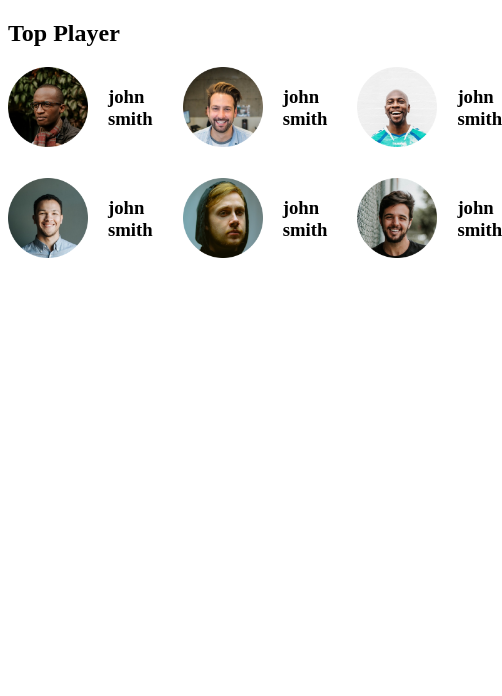
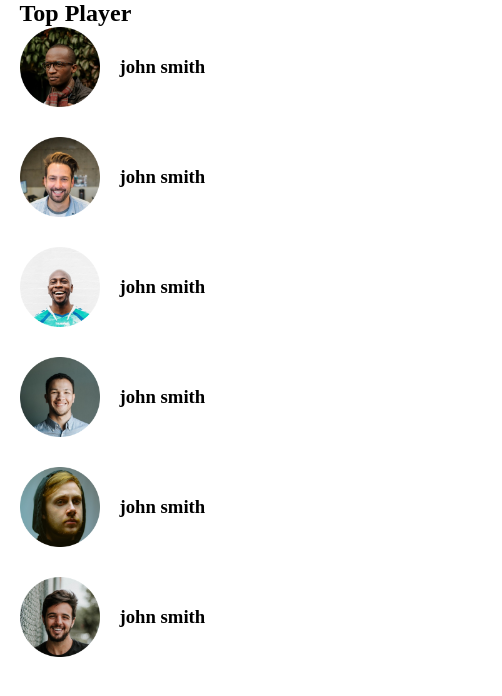
Before and after one commit to bonosree104/module-8-css-RESPONSIVE-website-, a plain HTML site: page index.html in a window 390 px wide. Shown: the whole page, 502 px wide, since content can reach past the window. Drawn offline with Linux system fonts and the light colour scheme.

Commit message:
my commited

```diff
--- a/style.css
+++ b/style.css
@@ -1,3 +1,13 @@
+*{
+  margin: 0;
+  padding: 0;
+}
+main{
+    width: 1200px;
+    max-width: 90%;
+    margin: 0 auto;
+}
+
 .top-player{
     display: grid;
     grid-template-columns: repeat(3, 1fr);
@@ -5,8 +15,20 @@
 }
 .player{
     display: flex;
+    align-items: center;
 }
 .player img{
     height: 80px;
     margin-right: 20px;
 }
+
+@media(max-width:992px){
+    .top-player{
+        grid-template-columns: repeat(2 , 1fr);
+    }
+  }
+  @media(max-width:668px){
+    .top-player{
+        grid-template-columns: repeat(1 , 1fr);
+    }
+  }
```
